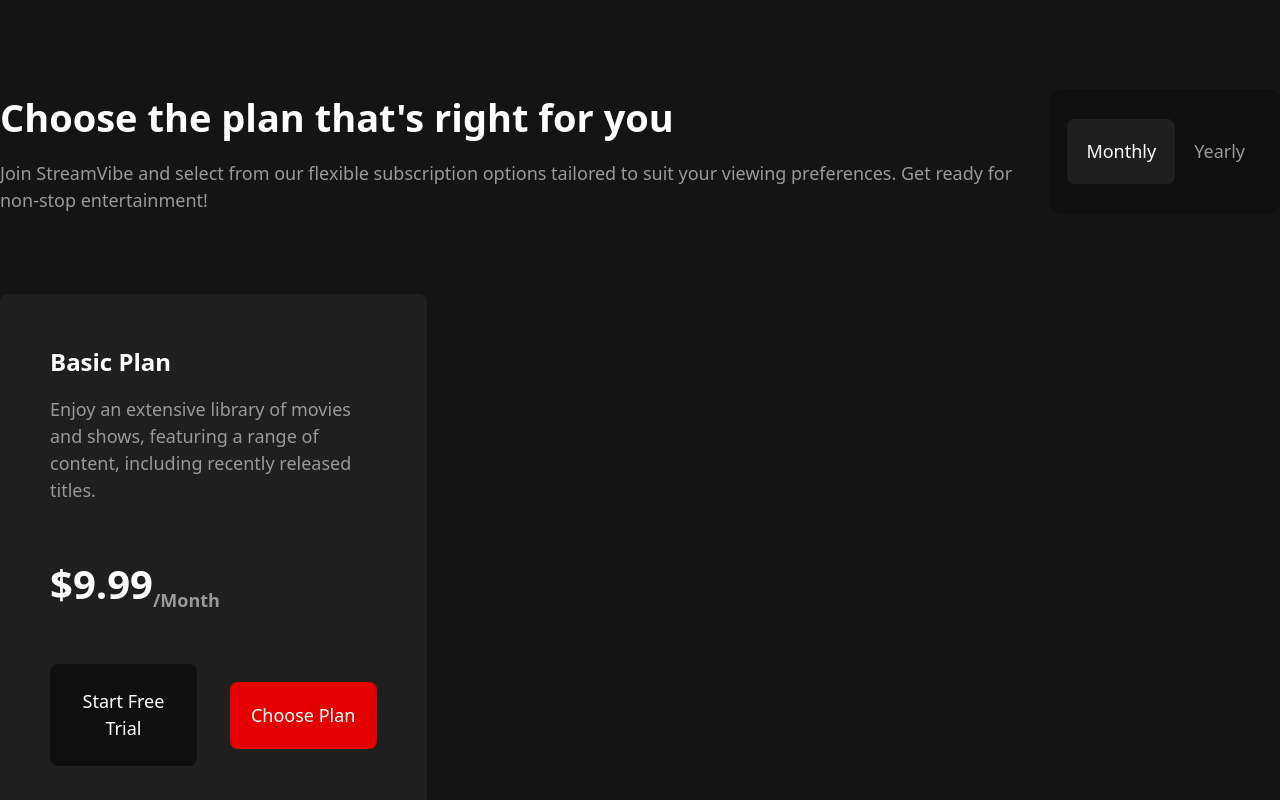
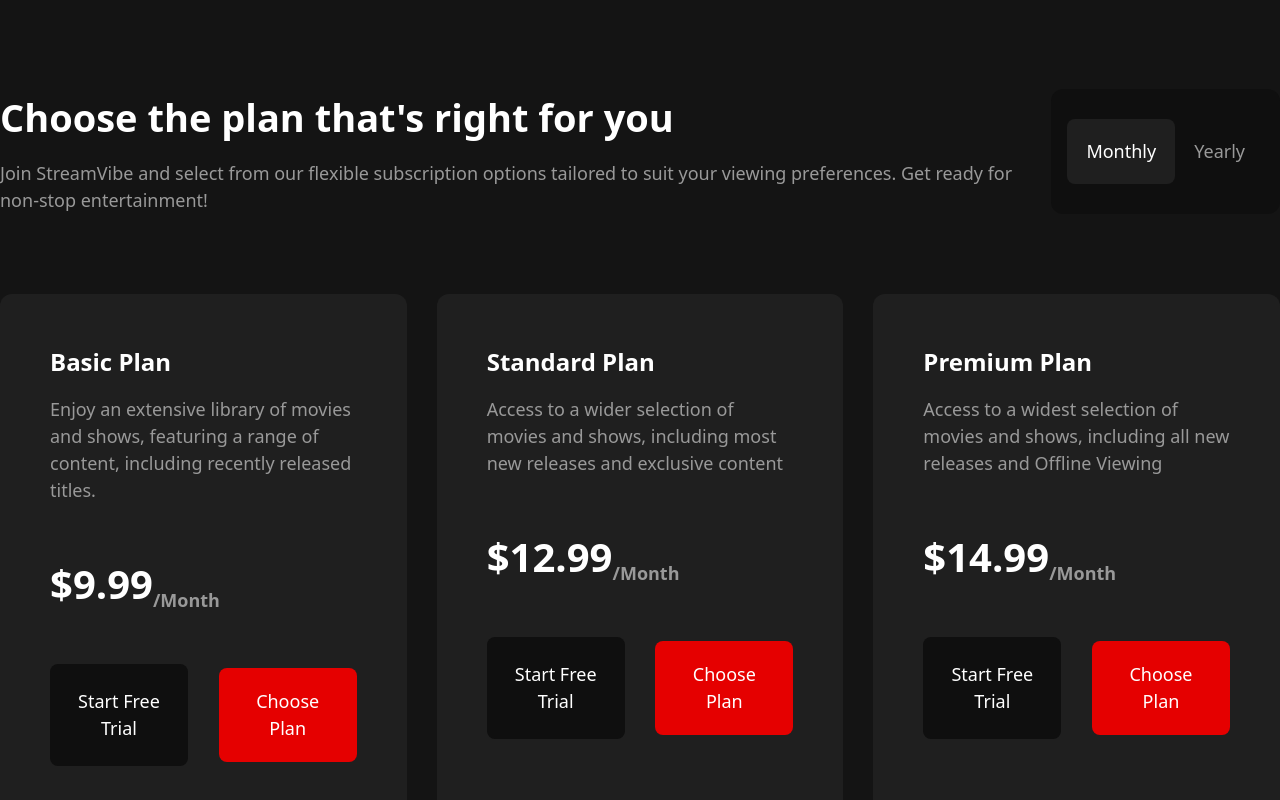
Before and after one commit to Tornike512/StreamVibe, a React (Vite) app: page / in a window 1280 px wide. Shown: the part 1042-1842 px from the top of the page. Built offline with nearby package versions, Linux system fonts and the light colour scheme; no server answers.

Commit message:
Start: Build Start Plan Section On Home Page

```diff
--- a/src/pages/HomePage/HomePage.tsx
+++ b/src/pages/HomePage/HomePage.tsx
@@ -2,6 +2,7 @@
 import { FAQSection } from "./FAQSection";
 import { HomeHeader } from "./HomeHeader";
 import { PlanSection } from "./PlanSection";
+import StartPlanSection from "./startPlanSection/StartPlanSection";
 import { StreamSection } from "./StreamSection";
 
 export function HomePage() {
@@ -12,6 +13,7 @@
       <StreamSection />
       <FAQSection />
       <PlanSection />
+      <StartPlanSection />
     </main>
   );
 }
--- a/src/pages/HomePage/PlanSection/PlanSection.tsx
+++ b/src/pages/HomePage/PlanSection/PlanSection.tsx
@@ -1,3 +1,5 @@
+import planMainImage from "src/assets/plan-main-image.png";
+
 export function PlanSection() {
   return (
     <section className="max-w-[1920px] w-full mb-[150px]">
@@ -21,8 +23,8 @@
           </button>
         </div>
       </div>
-      <ul className="grid grid-cols-[1fr_1fr_1fr] gap-y-[30px]">
-        <li className="rounded-[8px] bg-[#1F1F1F] p-[50px]">
+      <ul className="grid grid-cols-[1fr_1fr_1fr] gap-x-[30px]">
+        <li className="rounded-[12px] bg-[#1F1F1F] p-[50px]">
           <h3 className="text-[#ffffff] text-[24px] font-bold mb-[16px]">
             Basic Plan
           </h3>
@@ -42,6 +44,46 @@
             </button>
           </div>
         </li>
+        <li className="rounded-[12px] bg-[#1F1F1F] p-[50px]">
+          <h3 className="text-[#ffffff] text-[24px] font-bold mb-[16px]">
+            Standard Plan
+          </h3>
+          <p className="text-[18px] text-[#999999] mb-[50px]">
+            Access to a wider selection of movies and shows, including most new
+            releases and exclusive content
+          </p>
+          <h2 className="flex items-end text-[#ffffff] text-[40px] mb-[50px] font-bold">
+            $12.99<p className="text-[18px] text-[#999999]">/Month</p>
+          </h2>
+          <div className="flex items-center justify-between">
+            <button className="w-[45%] bg-[#0F0F0F] rounded-[8px] p-[24px] text-[#ffffff] text-[18px] hover:bg-[#404040]">
+              Start Free Trial
+            </button>
+            <button className="w-[45%] h-fit bg-[#E50000] text-[#ffffff] text-[18px] p-[20px] rounded-[8px] hover:bg-[#FF3333]">
+              Choose Plan
+            </button>
+          </div>
+        </li>
+        <li className="rounded-[12px] bg-[#1F1F1F] p-[50px]">
+          <h3 className="text-[#ffffff] text-[24px] font-bold mb-[16px]">
+            Premium Plan
+          </h3>
+          <p className="text-[18px] text-[#999999] mb-[50px]">
+            Access to a widest selection of movies and shows, including all new
+            releases and Offline Viewing
+          </p>
+          <h2 className="flex items-end text-[#ffffff] text-[40px] mb-[50px] font-bold">
+            $14.99<p className="text-[18px] text-[#999999]">/Month</p>
+          </h2>
+          <div className="flex items-center justify-between">
+            <button className="w-[45%] bg-[#0F0F0F] rounded-[8px] p-[24px] text-[#ffffff] text-[18px] hover:bg-[#404040]">
+              Start Free Trial
+            </button>
+            <button className="w-[45%] h-fit bg-[#E50000] text-[#ffffff] text-[18px] p-[20px] rounded-[8px] hover:bg-[#FF3333]">
+              Choose Plan
+            </button>
+          </div>
+        </li>
       </ul>
     </section>
   );
--- /dev/null
+++ b/src/pages/HomePage/StartPlanSection/StartPlanSection.tsx
@@ -0,0 +1,5 @@
+export function StartPlanSection() {
+  return <section></section>;
+}
+
+export default StartPlanSection;
--- /dev/null
+++ b/src/pages/HomePage/StartPlanSection/index.ts
@@ -0,0 +1 @@
+export { StartPlanSection } from "./StartPlanSection";
```
Also changed, not shown: src/assets/plan-main-image.png (added).
